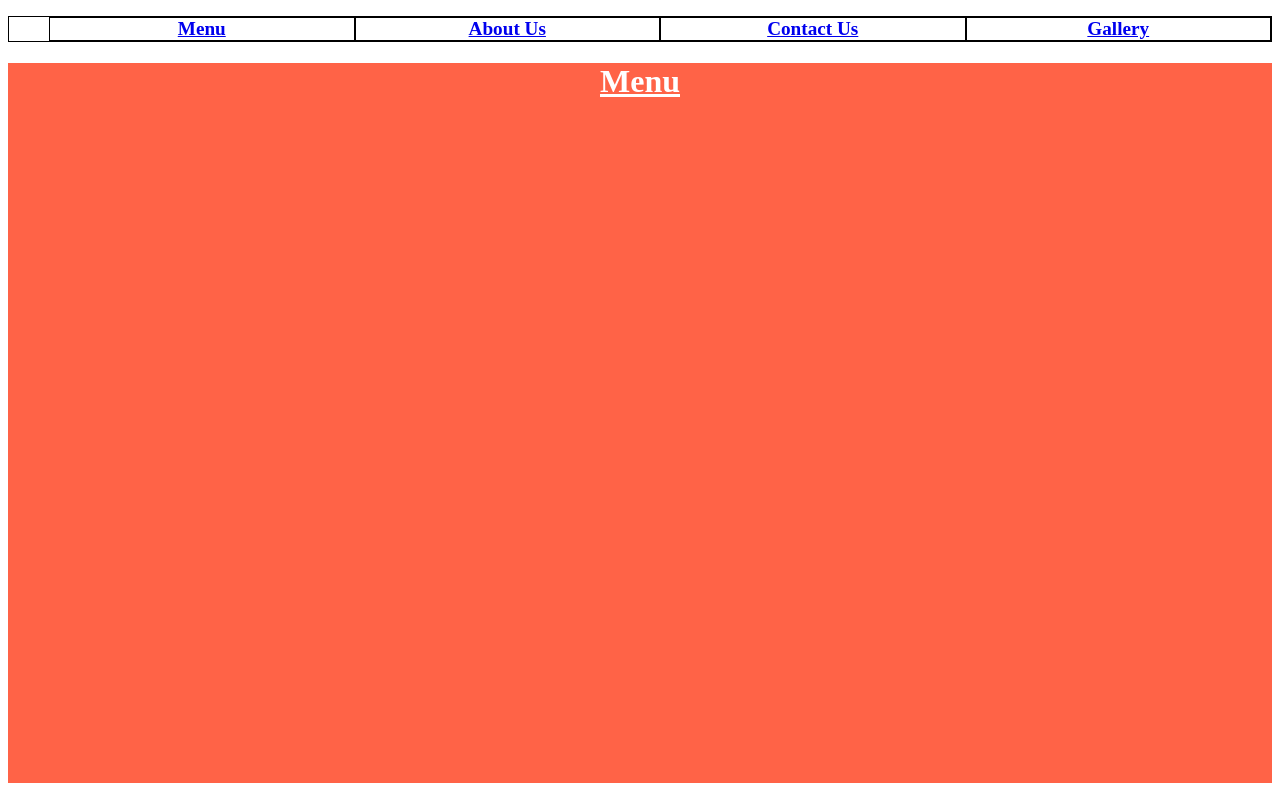
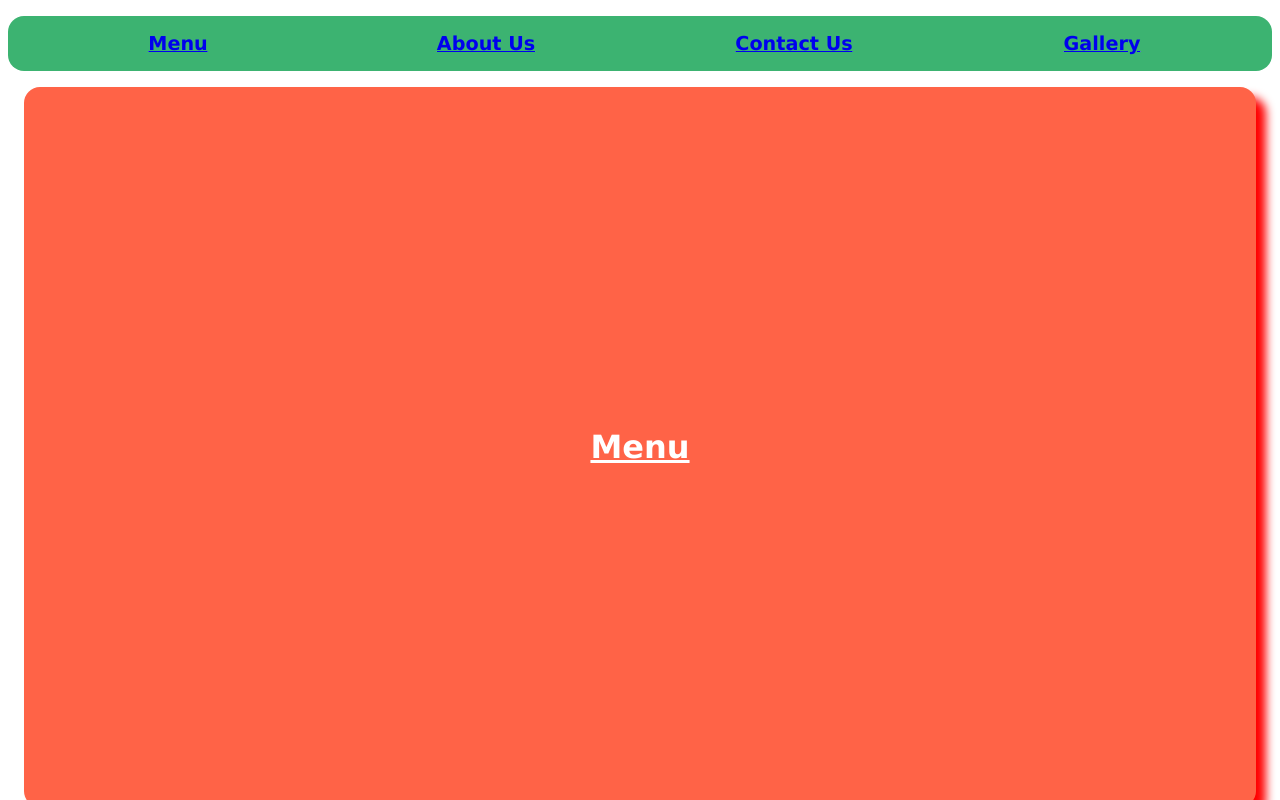
Before and after one commit to kamaldoharey/Smooth-scrolling, a plain HTML site: page index.html in a window 1280 px wide. Shown: the top 800 px of the page. Drawn offline with Linux system fonts and the light colour scheme.

Commit message:
UI fixed

```diff
--- a/index.html
+++ b/index.html
@@ -12,24 +12,42 @@
 				z-index: 5px;
 				display: flex;
 				justify-content: space-around;
-				border: 1px solid #000;
+				/* border: 1px solid #000; */
+				background-color: mediumseagreen;
+				padding: 1em;
+				border-radius: 1em;
 			}
 
 			li {
 				list-style-type: none;
 				width: 100%;
 				text-align: center;
-				border: 1px solid #000;
+				/* border: 1px solid #000; */
+			}
+
+			li:hover {
+				list-style-type: none;
+				width: 100%;
+				text-align: center;
+				text-decoration: dotted;
+				/* border: 1px solid #000; */
 			}
 
 			div {
 				transition: 5000ms;
 				height: 720px;
 				background-color: tomato;
+				border-radius: 1em;
+				box-shadow: 10px 10px 10px red;
+				display: flex;
+				align-items: center;
+				justify-content: center;
+				margin: 1em;
 			}
 
 			html {
 				scroll-behavior: smooth;
+				font-family: Verdana, Geneva, Tahoma, sans-serif;
 			}
 
 			a {
```
